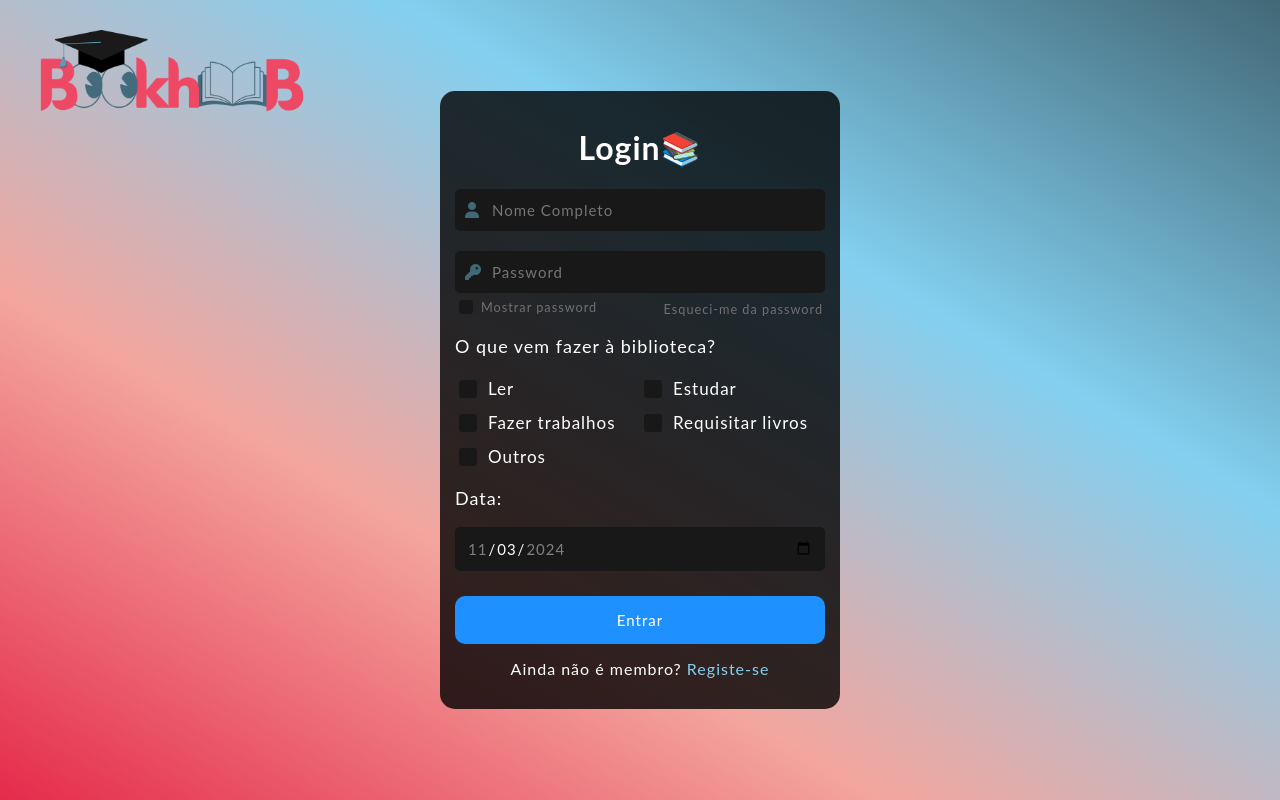
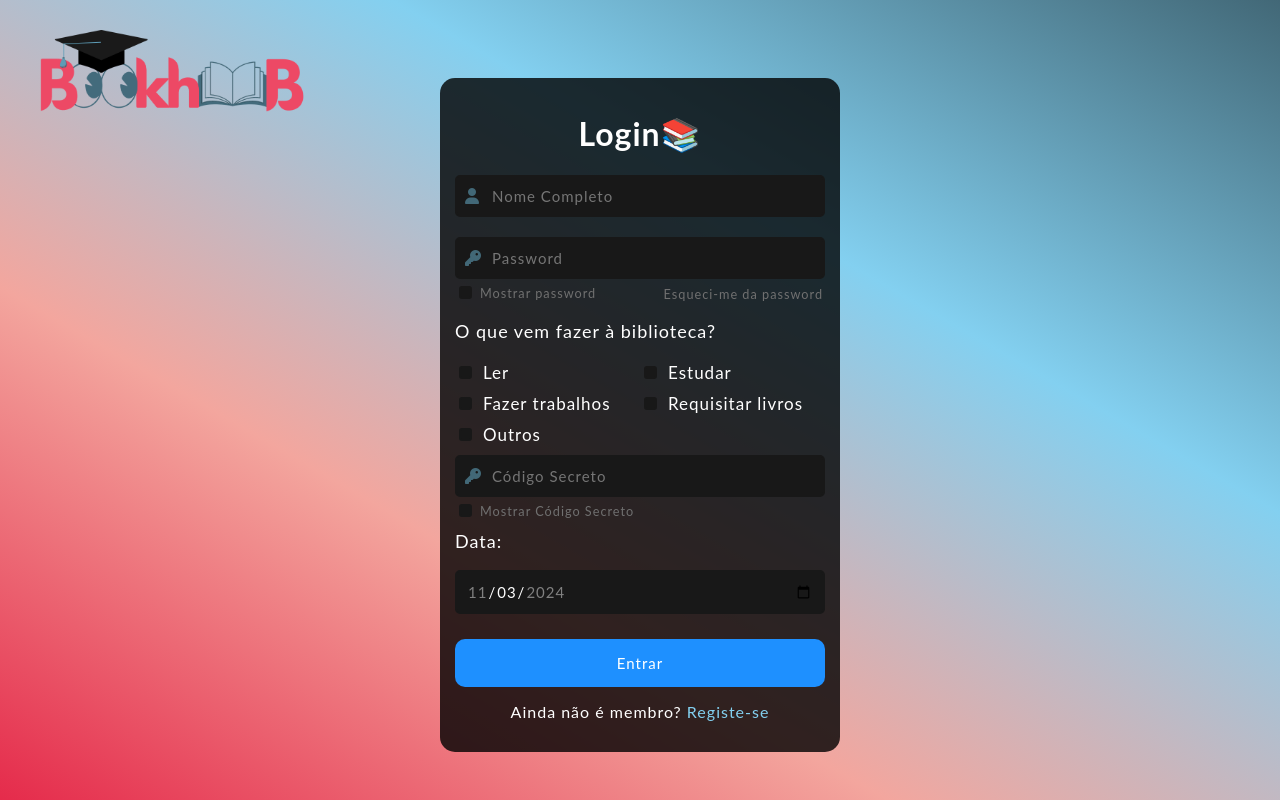
Before and after one commit to GomesGuilhermePT07/bookhub, a PHP site: page /logins/login.html in a window 1280 px wide. Run offline with PHP 8.4, Linux system fonts and the light colour scheme; some web fonts are replaced.

Commit message:
nao sei a mudança que fiz

```diff
--- a/assets/css/login_style.css
+++ b/assets/css/login_style.css
@@ -28,6 +28,7 @@ body {
     background-color: rgba(0, 0, 0, 0.8);
     padding: 15px;
     border-radius: 15px;
+    margin-top: 30px;
     width: 90%;
     max-width: 400px;
     box-sizing: border-box;
@@ -118,6 +119,7 @@ body {
 }
 
 .data {
+    margin-top: 10px;
     text-align: left;
     font-size: 18px;
 }
@@ -140,18 +142,20 @@ body {
     justify-content: flex-start;
 }
 
-.show-password input[type="checkbox"] {
+.show-password input[type="checkbox"],
+.box-select input[type="checkbox"] {
     appearance: none;
     background-color: var(--color-dark1);
     border: 2px solid var(--color-dark1);
     border-radius: 3px;
-    width: 14px;
-    height: 14px;
+    width: 13px;
+    height: 13px;
     cursor: pointer;
     display: flex;
     align-items: center;
     justify-content: center;
     transition: background-color 0.3s ease, border-color 0.3s ease;
+    position: relative;
 }
 
 .show-password input[type="checkbox"]:checked {
@@ -159,10 +163,15 @@ body {
     border-color: var(--color-blue1);
 }
 
-.show-password input[type="checkbox"]:checked::before {
+.show-password input[type="checkbox"]:checked::before,
+.box-select input[type="checkbox"]:checked::before {
     content: "✓";
     color: var(--color-white);
     font-size: 12px;
+    position: absolute;
+    top: 50%;
+    left: 50%;
+    transform: translate(-50%, -50%);
     display: block;
     text-align: center;
 }
--- a/logins/login.html
+++ b/logins/login.html
@@ -53,6 +53,14 @@
                         <label for="outros" class="checkbox-label">Outros</label>
                     </div>
                 </div>
+                <div class="input-container">
+                    <i class="fa fa-key"></i>
+                    <input type="password" placeholder="Código Secreto" class="inputs required" id="codigo_secreto">
+                </div>
+                <div class="show-password">
+                    <input type="checkbox" id="showSecretCode" onclick="toggleSecretCodeVisibility()">
+                    <label for="showSecretCode">Mostrar Código Secreto</label>
+                </div>
                 <p class="data">Data:</p>
                 <input type="date" class="inputs date-input" name="data_entrada" id="data_entrada">
                     <script>
@@ -71,6 +79,11 @@
                 const passwordField = document.getElementById('password');
                 passwordField.type = passwordField.type === 'password' ? 'text' : 'password';
             }
+
+            function toggleSecretCodeVisibility() {
+                const secretCodeField = document.getElementById('codigo_secreto');
+                secretCodeField.type = secretCodeField.type === 'password' ? 'text' : 'password';
+            }
         </script>
     </body>
 </html>
```
